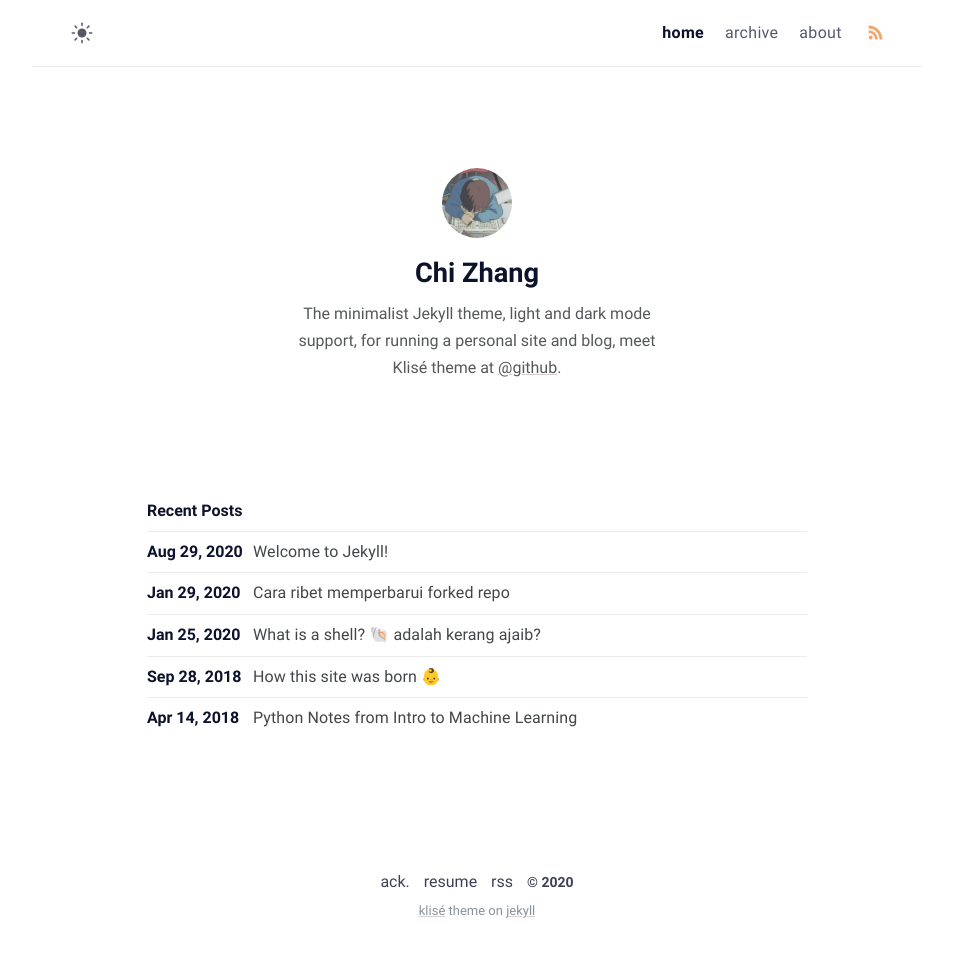
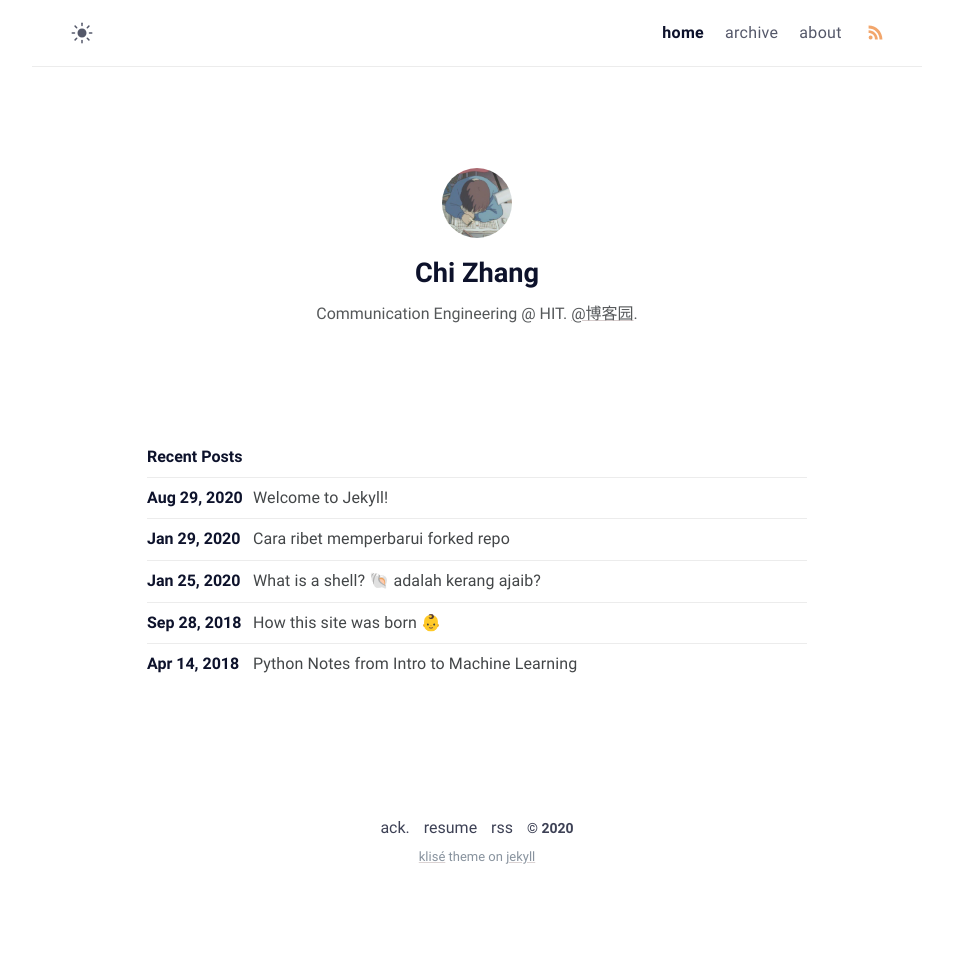
Before and after one commit to MayeZhang/MayeZhang.github.io, a Jekyll site: the page built from index.md, in a window 1280 px wide. Shown: the whole page, without its empty margins (163-1116 px from the left). Built offline with Jekyll 4.4.1, drawn with Linux system fonts in a browser that asks for light colours; after the commit the page ends 902 px from its top, so only the background shows below that.

Commit message:
Update _config.yml

```diff
--- a/_config.yml
+++ b/_config.yml
@@ -13,8 +13,8 @@ mode: light # default theme "dark" | "light"
 author:
   name: Chi Zhang # author name
   bio: >- # tell to the world
-    The minimalist Jekyll theme, light and dark mode support, for running a personal site and blog,
-    meet Klisé theme at <a href="https://github.com/piharpi/jekyll-klise" target="_blank" rel="noopener">@github</a>.
+    Communication Engineering @ HIT.
+    <a href="https://www.cnblogs.com/MayeZhang/" target="_blank" rel="noopener">@博客园</a>.
   username: Chi Zhang # general username
   github: MayeZhang # github username
   twitter: twitter_username # twitter username
```
